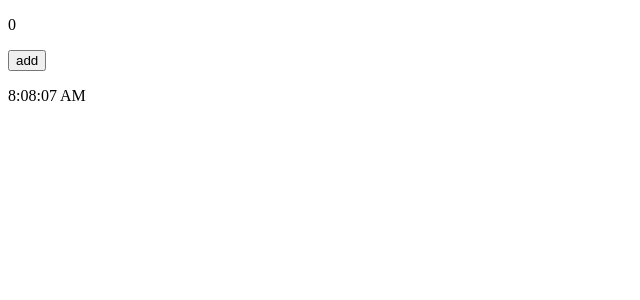
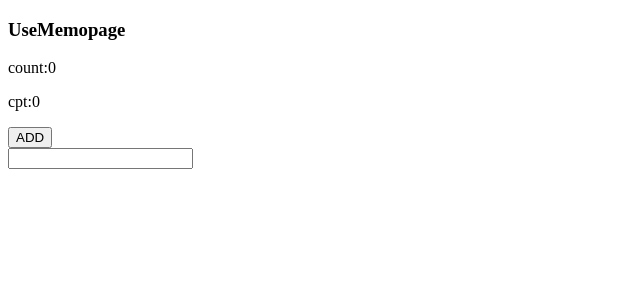
Before and after one commit to xiumubai/react-basic, a React app: page / in a window 1280 px wide. Shown: the top 300 px of the page, without its empty margins (0-640 px from the left). Built offline with nearby package versions, Linux system fonts and the light colour scheme.

Commit message:
Hook API之useMemo

```diff
--- a/src/App.js
+++ b/src/App.js
@@ -1,10 +1,10 @@
 import React from 'react'
-import HookPage from './pages/HookPage'
+import UseMemopage from './pages/UseMemopage'
 
 function App() {
   return (
     <div>
-      <HookPage />
+      <UseMemopage />
     </div>
   )
 }
--- /dev/null
+++ b/src/pages/UseMemopage.js
@@ -0,0 +1,25 @@
+import React, { useState, useMemo } from 'react'
+
+export default function UseMemopage(props) {
+  const [count, setCount] = useState(0)
+  const [value, setValue] = useState('')
+  const cpt = useMemo(() => {
+    console.log('cpt')
+    let sum = 0
+    for (let i = 0; i < count; i++) {
+      sum += i
+    }
+    return sum
+  }, [count])
+
+  return (
+    <div>
+      <h3>UseMemopage</h3>
+      <p>count:{count}</p>
+      <p>cpt:{cpt}</p>
+      <button onClick={() => setCount(count + 1)}>ADD</button>
+      <div></div>
+      <input value={value} onChange={(event) => setValue(event.target.value)} />
+    </div>
+  )
+}
```
